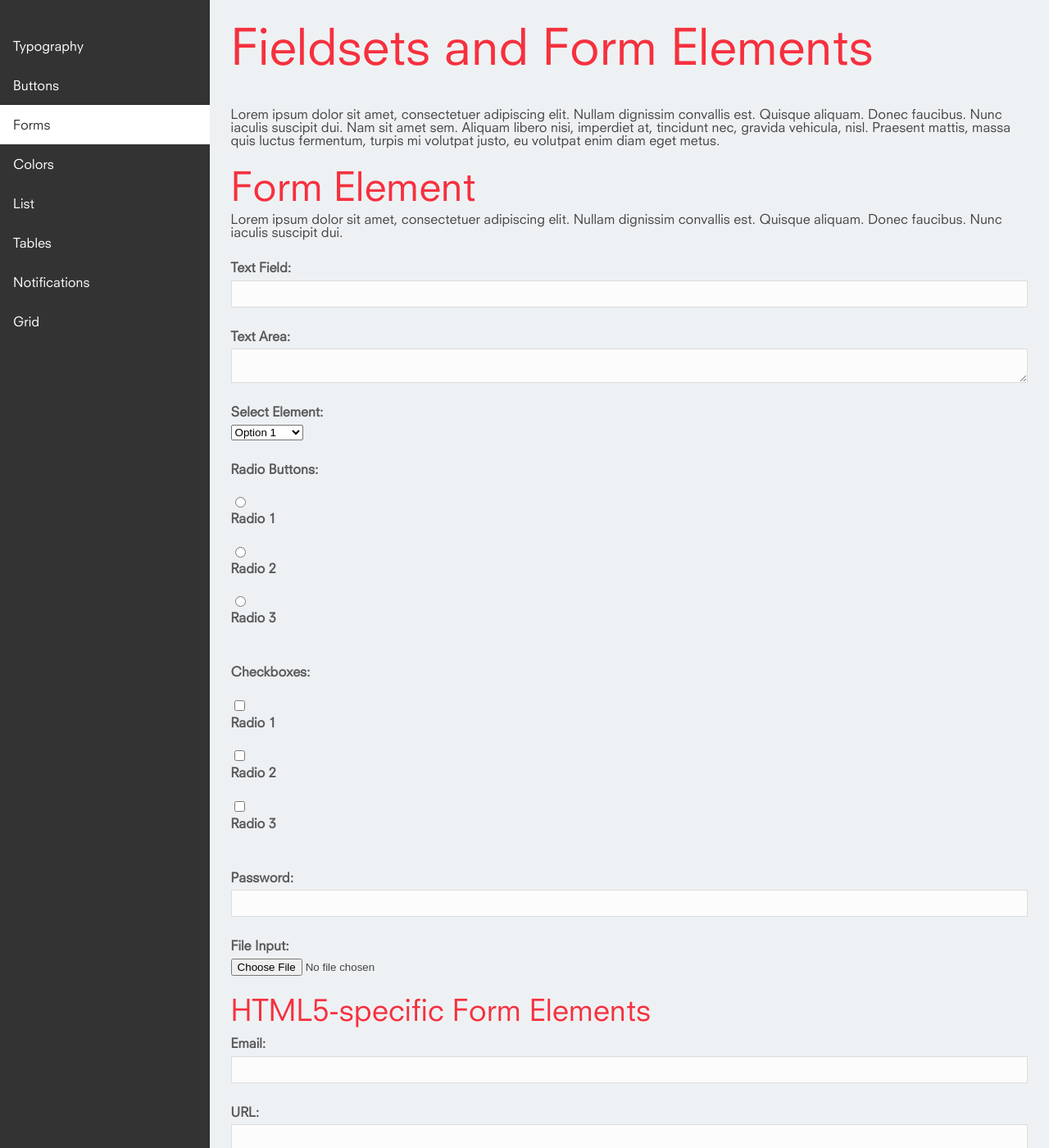
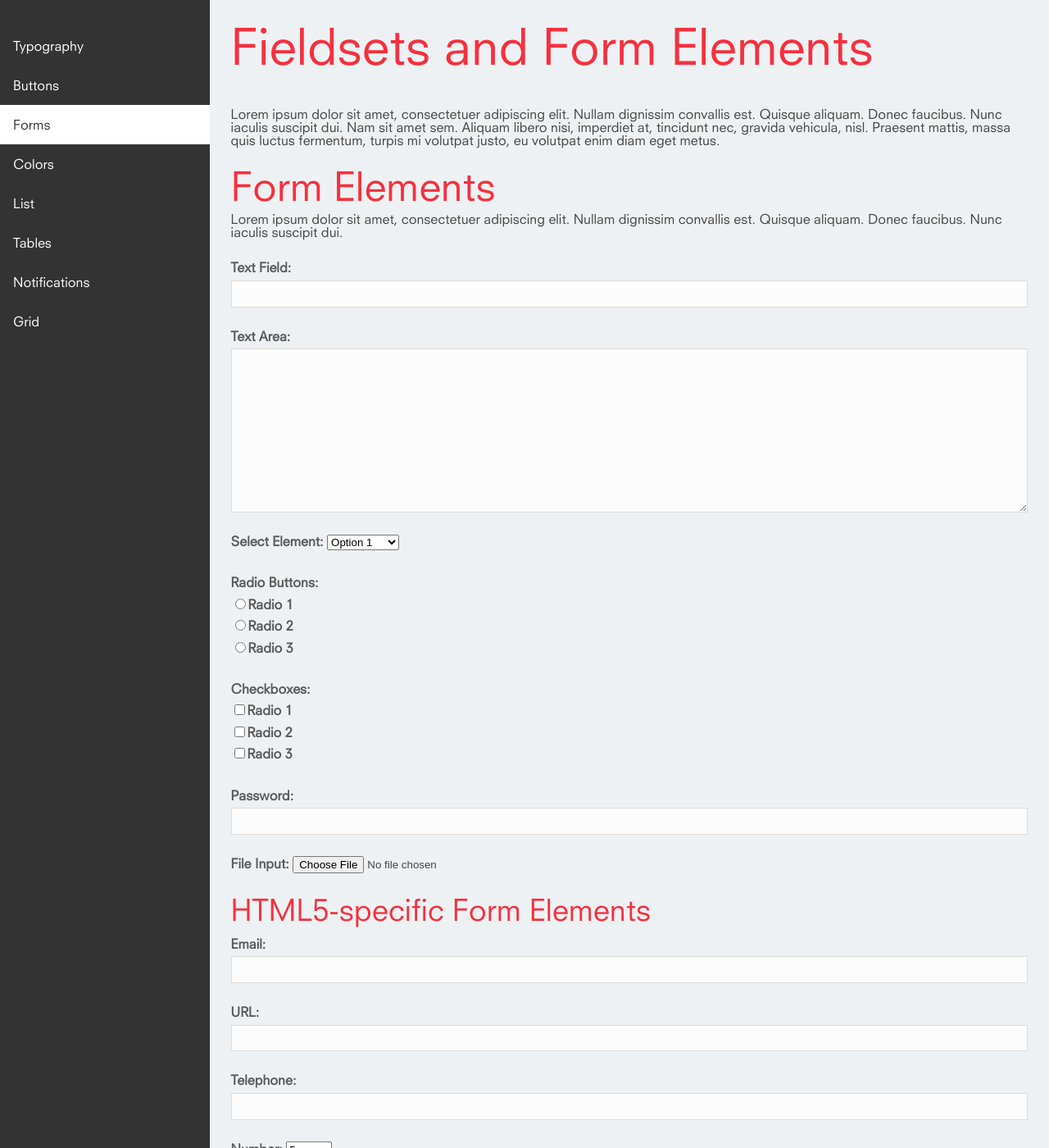
Before and after one commit to EMT/patterns, a Jekyll site: the page built from forms.html, in a window 1280 px wide and 1400 px high. Shown: the whole window at 82% size. Built offline with Jekyll 4.4.1, drawn with Linux system fonts in a browser that asks for light colours.

Commit message:
Forms styling

```diff
--- a/forms.html
+++ b/forms.html
@@ -11,7 +11,7 @@ layout: default
 			  <p>Lorem ipsum dolor sit amet, consectetuer adipiscing elit. Nullam dignissim convallis est. Quisque aliquam. Donec faucibus. Nunc iaculis suscipit dui. Nam sit amet sem. Aliquam libero nisi, imperdiet at, tincidunt nec, gravida vehicula, nisl. Praesent mattis, massa quis luctus fermentum, turpis mi volutpat justo, eu volutpat enim diam eget metus.</p>
 
 			  <form>
-			    <h2>Form Element</h2>
+			    <h2>Form Elements</h2>
 
 			    <p>Lorem ipsum dolor sit amet, consectetuer adipiscing elit. Nullam dignissim convallis est. Quisque aliquam. Donec faucibus. Nunc iaculis suscipit dui.</p>
 
--- a/main.css
+++ b/main.css
@@ -496,13 +496,16 @@ input[type="text"], input[type="email"], input[type="tel"], input[type="url"], i
 label {
   color: #58595b;
   border: 0;
-  display: block;
+  display: inline-block;
   font-size: 1em;
   font-weight: bold;
   line-height: 1.4em;
   margin-bottom: 0.25em;
   position: relative;
   text-transform: none; }
+
+textarea {
+  min-height: 200px; }
 
 .button-shadow {
   background-color: #00bcb4;
--- a/scss/modules/elements/_form-group.scss
+++ b/scss/modules/elements/_form-group.scss
@@ -17,7 +17,7 @@ vertical-align: middle;
 label {
 	color: rgb(88, 89, 91);
 	border: 0;
-display: block;
+	display: inline-block;
 	font-size: 1em;
 	font-weight: bold;
 	line-height: 1.4em;
@@ -25,3 +25,7 @@ margin-bottom: 0.25em;
 	position: relative;
 	text-transform: none;
 }
+
+textarea {
+	min-height: 200px;
+}
```
Lines whose indentation alone changed are shown as unchanged.
